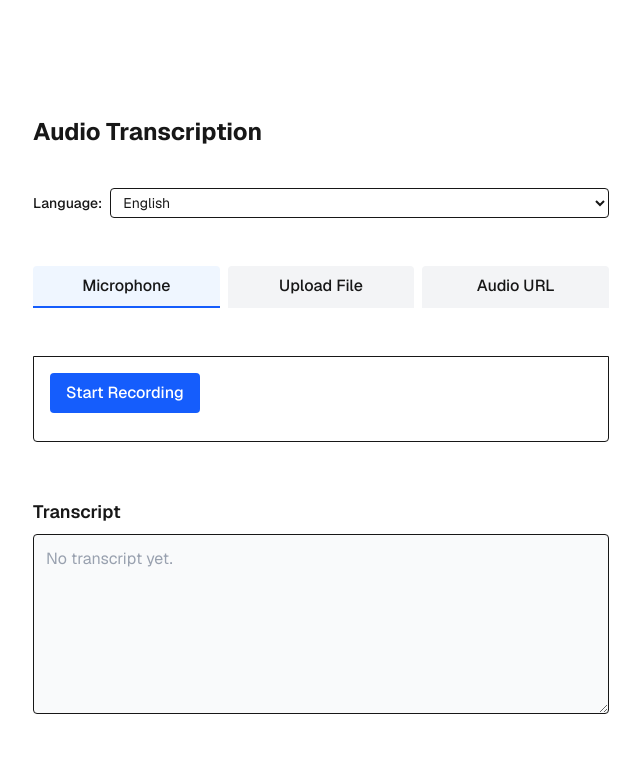
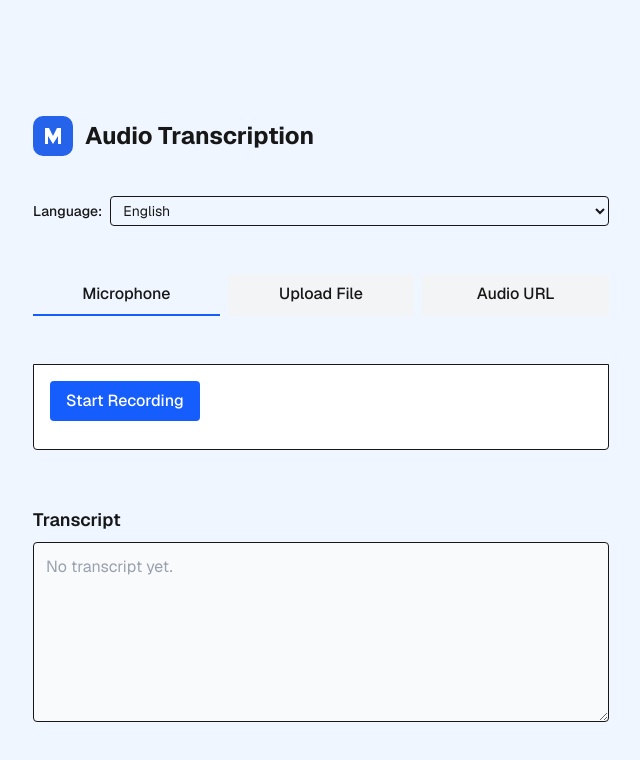
Before and after one commit to miguelcarrascoq/nextjs-audio-transcription, a Next.js app: page / in a window 1280 px wide. Shown: the top 760 px of the page, without its empty margins (319-959 px from the left). Built offline with nearby package versions, Linux system fonts and the light colour scheme.

Commit message:
Add favicon and logo SVG files; update layout and page components to include logo

```diff
--- a/src/app/layout.tsx
+++ b/src/app/layout.tsx
@@ -24,6 +24,9 @@ export default function RootLayout({
 }>) {
   return (
     <html lang="en">
+      <head>
+        <link rel="icon" href="/favicon.svg" type="image/svg+xml" />
+      </head>
       <body
         className={`${geistSans.variable} ${geistMono.variable} antialiased`}
       >
--- a/src/app/page.tsx
+++ b/src/app/page.tsx
@@ -1,6 +1,7 @@
 "use client";
 
 import React, { useRef, useState } from "react";
+import Image from "next/image";
 
 const TABS = [
 	{ label: "Microphone", value: "mic" },
@@ -107,11 +108,20 @@ export default function Home() {
 	};
 
 	return (
-		<div className="font-sans grid grid-rows-[20px_1fr_20px] items-center justify-items-center min-h-screen p-4 sm:p-8 pb-20 gap-8 sm:gap-16">
+		<div className="font-sans grid grid-rows-[20px_1fr_20px] items-center justify-items-center min-h-screen p-4 sm:p-8 pb-20 gap-8 sm:gap-16 bg-blue-50 dark:bg-blue-950">
 			<main className="flex flex-col gap-8 sm:gap-[32px] row-start-2 items-center sm:items-start w-full max-w-xl">
-				<h1 className="text-xl sm:text-2xl font-bold mb-2 text-center sm:text-left">
-					Audio Transcription
-				</h1>
+				<div className="flex items-center gap-3 mb-2">
+					<Image
+						src="/logo.svg"
+						alt="App Logo"
+						width={40}
+						height={40}
+						priority
+					/>
+					<h1 className="text-xl sm:text-2xl font-bold text-center sm:text-left">
+						Audio Transcription
+					</h1>
+				</div>
 				<div className="flex flex-col sm:flex-row gap-2 mb-4 w-full items-center">
 					<label htmlFor="lang" className="font-medium text-sm min-w-fit">
 						Language:
@@ -214,7 +224,7 @@ export default function Home() {
 					<h2 className="font-semibold mb-2 text-base sm:text-lg">
 						Transcript
 					</h2>
-					<div className="border rounded p-3 min-h-[180px] bg-gray-50 dark:bg-gray-900 text-sm sm:text-base break-words resize-y overflow-auto" style={{maxHeight: 400}}>
+					<div className="border rounded p-3 min-h-[180px] bg-gray-50 dark:bg-gray-900 text-sm sm:text-base break-words resize-y overflow-auto" style={{ maxHeight: 400 }}>
 						{loading
 							? "Transcribing..."
 							: transcript || (
```
Also changed, not shown: public/favicon.svg (added), public/logo.svg (added).
